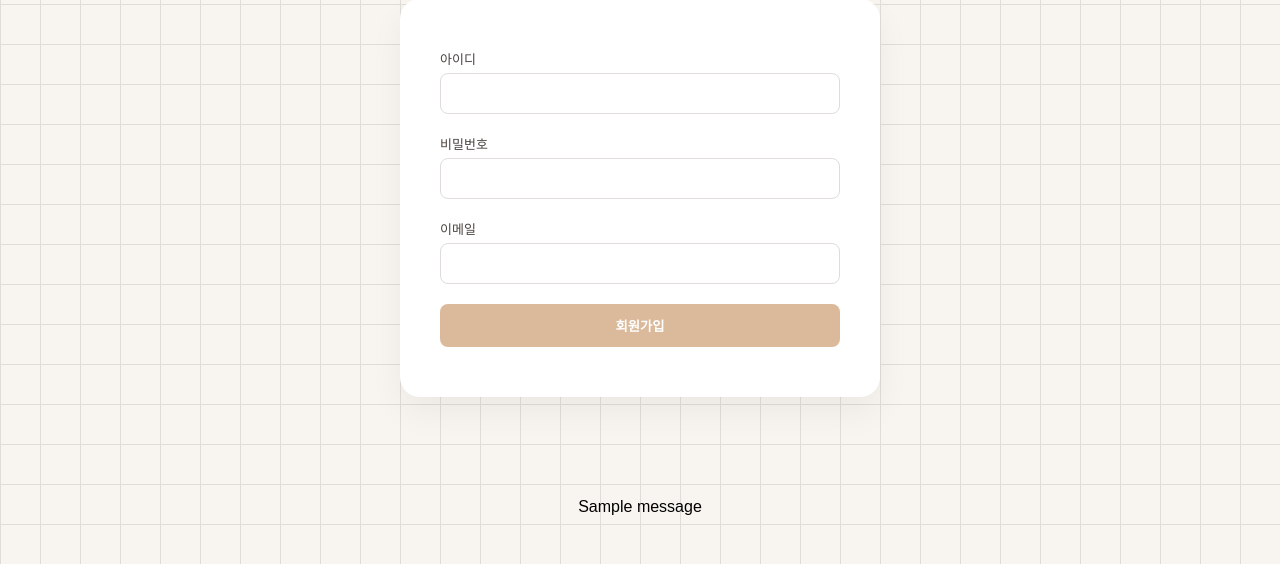
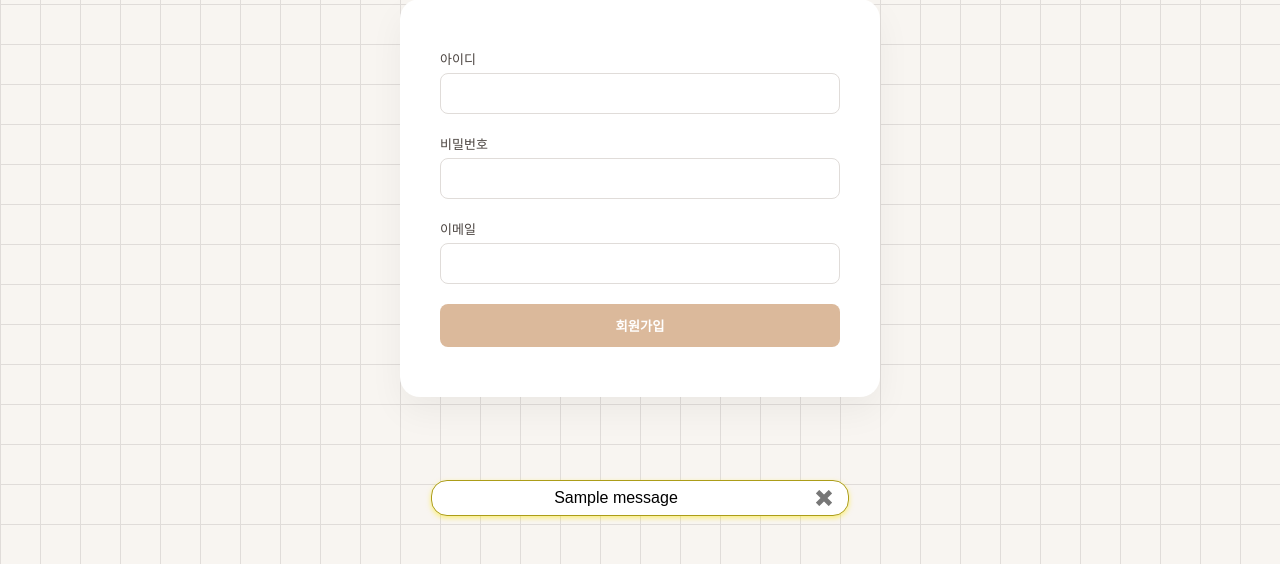
Before and after one commit to NeCu1029/calendar, a Flask app: page /register in a window 1280 px wide. Shown: the part 236-800 px from the top of the page. Run offline with Flask 3, Linux system fonts and the light colour scheme; tables that the repository leaves empty hold one stand-in row (values such as "Sample post"); one stand-in notice (Sample message) is shown.

Commit message:
change flash style & add flash removal

```diff
--- /dev/null
+++ b/flaskr/static/css/flash-msg.css
@@ -0,0 +1,34 @@
+.msg-container {
+  position: fixed;
+  left: 50%;
+  bottom: 3rem;
+  transform: translateX(-50%);
+  display: flex;
+  flex-direction: column;
+  align-items: center;
+  gap: 0.6rem;
+  text-align: center;
+}
+
+.msg-content {
+  min-width: 30vw;
+  max-width: 70vw;
+  width: max-content;
+  padding: 0.5rem 1rem;
+  background-color: #ffffff;
+  border: 1px solid #ac9d19;
+  border-radius: 1rem;
+  box-shadow: 0 2px 5px rgba(255, 234, 0, 0.5);
+  display: flex;
+  align-items: center;
+  gap: 2rem;
+}
+
+.msg-content span {
+  flex: 1;
+}
+
+.close-btn {
+  vertical-align: center;
+  width: 1rem;
+}
--- a/flaskr/static/css/style.css
+++ b/flaskr/static/css/style.css
@@ -132,10 +132,3 @@ a:hover {
   background-color: #fcfaf8;
   color: #8e8c84;
 }
-
-.msg-container {
-  position: fixed;
-  left: 50%;
-  bottom: 3rem;
-  transform: translateX(-50%);
-}
--- a/flaskr/static/js/script.js
+++ b/flaskr/static/js/script.js
@@ -6,8 +6,20 @@ document.addEventListener("DOMContentLoaded", function () {
     msgs.forEach((msg) => {
       const content = document.createElement("div");
       content.setAttribute("class", "msg-content");
-      content.innerText = msg;
+
+      const textSpan = document.createElement("span");
+      textSpan.innerText = msg;
+      content.appendChild(textSpan);
+
+      const closeBtn = document.createElement("img");
+      closeBtn.setAttribute("src", container.dataset.closeBtnUrl);
+      closeBtn.setAttribute("class", "close-btn");
+      content.appendChild(closeBtn);
+
       container.appendChild(content);
+      closeBtn.addEventListener("click", function () {
+        container.removeChild(content);
+      });
     });
   }
 });
--- a/flaskr/templates/base.html
+++ b/flaskr/templates/base.html
@@ -10,12 +10,15 @@
     </title>
     <link rel="stylesheet"
           href="{{ url_for("static", filename="./css/style.css") }}">
+    <link rel="stylesheet"
+          href="{{ url_for("static", filename="./css/flash-msg.css") }}">
   </head>
   <body class="{% block align %}left{% endblock %}">
     <h1>공유 캘린더: {{ self.title() }}</h1>
     {% block content %}내용{% endblock %}
     <div class="msg-container"
-         data-msg='{{ get_flashed_messages() | tojson | safe }}'></div>
+         data-msg='{{ get_flashed_messages() | tojson | safe }}'
+         data-close-btn-url="{{ url_for('static', filename='./images/close-btn.svg') }}"></div>
     <script src="{{ url_for("static", filename="./js/script.js") }}"></script>
   </body>
 </html>
```
Also changed, not shown: flaskr/static/images/close-btn.svg (added).
